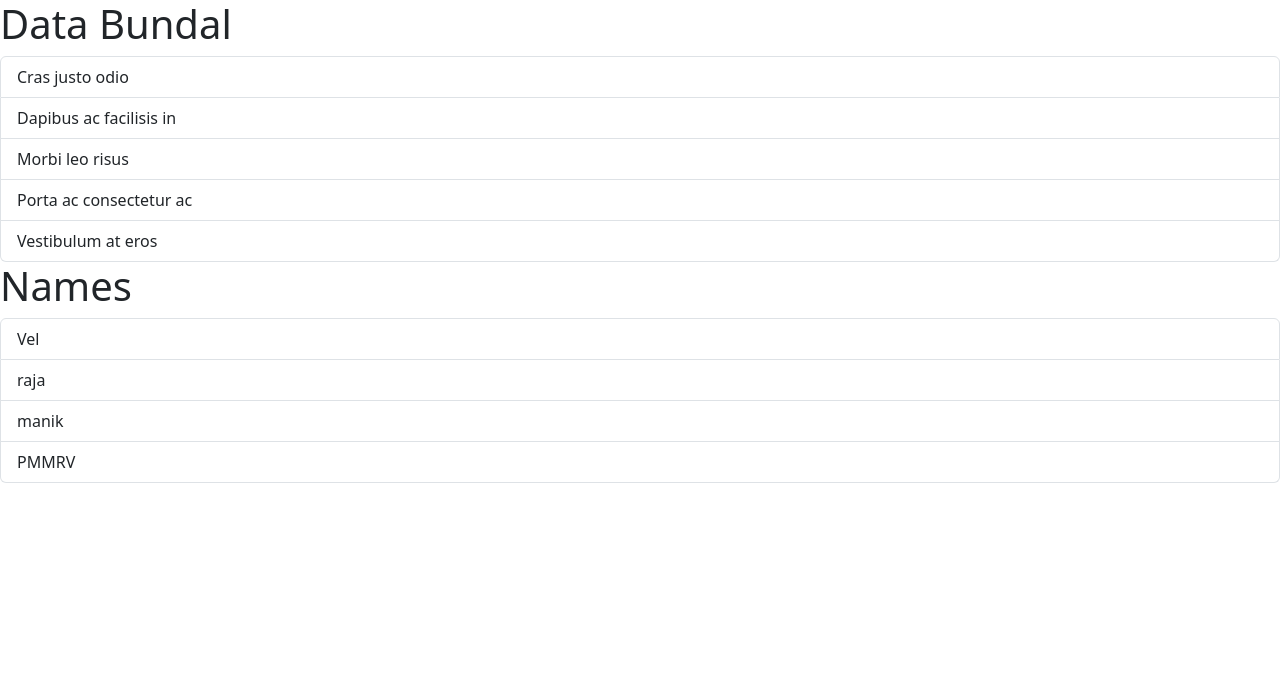
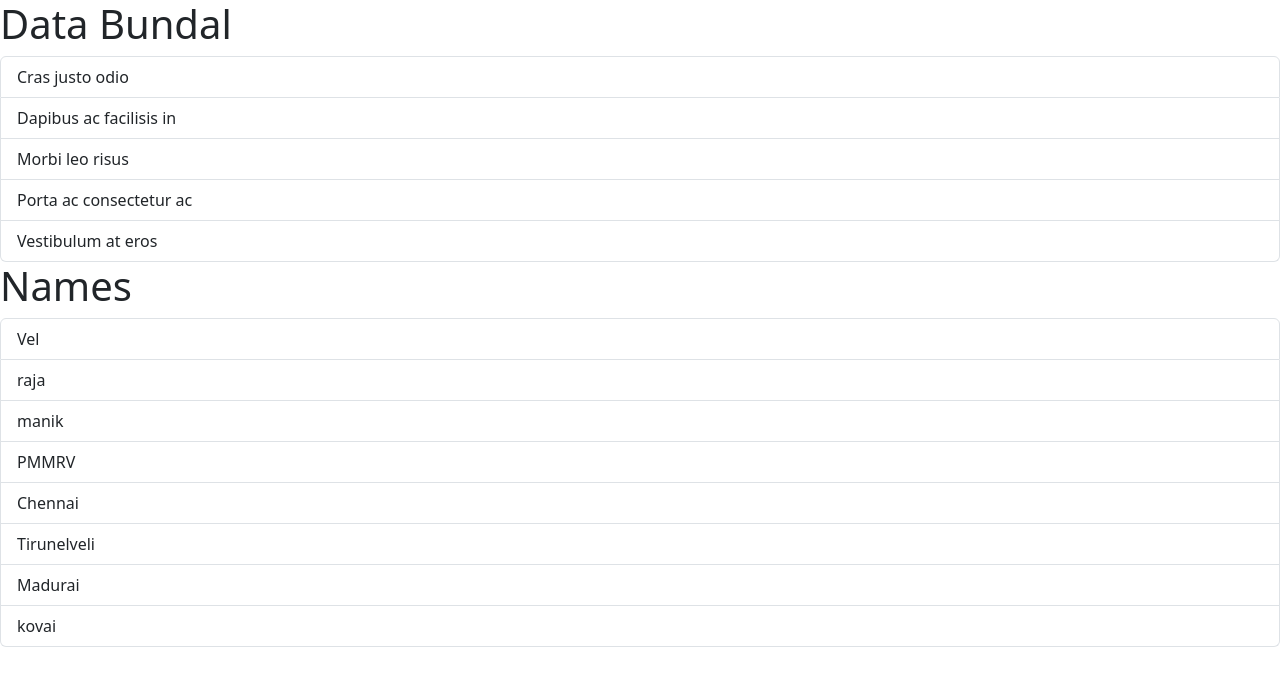
Before and after one commit to velduraijavafullstack/rct-app, a React (Vite) app: page / in a window 1280 px wide. Shown: the top 686 px of the page. Built offline with nearby package versions, Linux system fonts and the light colour scheme.

Commit message:
components

```diff
--- a/src/Component/ListGroup1.tsx
+++ b/src/Component/ListGroup1.tsx
@@ -1,5 +1,6 @@
 function ListGroup1() {
   const names = ["Vel", "raja", "manik", "PMMRV"];
+  const cities = ["Chennai", "Tirunelveli", "Madurai", "kovai"];
   return (
     <>
       <h1>Names</h1>
@@ -8,6 +9,9 @@
           <li className="list-group-item" key={name}>
             {name}
           </li>
+        ))}
+        {cities.map((city) => (
+          <li className="list-group-item">{city}</li>
         ))}
         {/* <li>List One</li>
         <li>List Two</li>
```
